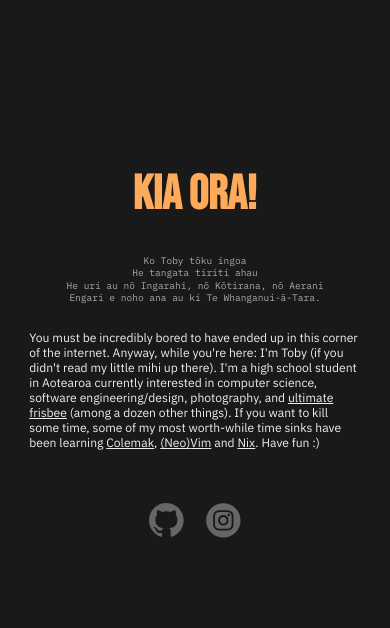
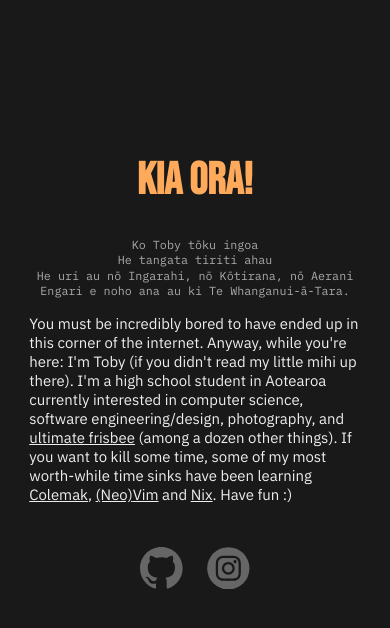
Before and after one commit to tobyck/tobyck.github.io, a Vue app: page / in a window 390 px wide. Shown: the top 628 px of the page. Built offline with nearby package versions, Linux system fonts and the light colour scheme.

Commit message:
Bug fix and minor style adjustments

```diff
--- a/src/App.vue
+++ b/src/App.vue
@@ -37,20 +37,24 @@ import ExternalLinks from "@/components/ExternalLinks.vue"
 	--scale: 1;
 	--title-scale: 1;
 	--height: 90vh;
+	--gap: 30pt;
 }
 
-@media (max-width: 1200px) {
+/* ipads/tablets */
+@media screen and (max-width: 1300px) {
 	:root {
 		--scale: 0.83;
 	}
 }
 
-@media (max-width: 700px) {
+/* phones (except if it's landscape it just completely breaks and i don't care) */
+@media screen and (max-width: 800px) {
 	:root {
 		--bio-width: 85vw;
-		--scale: 0.65;
-		--title-scale: 0.75;
-		--height: 80vh;
+		--scale: 0.8;
+		--title-scale: 0.7;
+		--height: 85vh;
+		--gap: 15pt;
 	}
 }
 
@@ -69,7 +73,7 @@ main {
 	flex-flow: column;
 	align-items: center;
 	justify-content: center;
-	gap: calc(var(--scale) * 30pt);
+	gap: calc(var(--scale) * var(--gap));
 }
 
 a {
--- a/src/components/DynamicTilt.vue
+++ b/src/components/DynamicTilt.vue
@@ -17,7 +17,6 @@ const rotationX = ref(0)
 const rotationY = ref(0)
 
 if (matchMedia("(pointer:fine)").matches)
-	setTimeout(() => {
 	document.addEventListener("mousemove", event => {
 		const boundingRect = element.value.getBoundingClientRect()
 		const centerX = boundingRect.x + boundingRect.width / 2
@@ -26,10 +25,9 @@ if (matchMedia("(pointer:fine)").matches)
 		const offsetY = event.clientY - centerY
 		const maxOffsetX = offsetX < 0 ? centerX : innerWidth - centerX
 		const maxOffsetY = offsetY < 0 ? centerY : innerHeight - centerY
-			rotationX.value = (offsetX / maxOffsetX) * props.maxRotation
-			rotationY.value = -(offsetY / maxOffsetY) * props.maxRotation
+		rotationY.value = (offsetX / maxOffsetX) * props.maxRotation
+		rotationX.value = -(offsetY / maxOffsetY) * props.maxRotation
 	})
-	}, props.activationDelay)
 </script>
 
 <template>
@@ -40,7 +38,6 @@ if (matchMedia("(pointer:fine)").matches)
 
 <style scoped>
 div {
-	transition: none;
-	transform: perspective(600px) rotateY(v-bind(rotationX + "deg")) rotateX(v-bind(rotationY + "deg"));
+	transform: perspective(600px) rotateY(v-bind(rotationY + "deg")) rotateX(v-bind(rotationX + "deg"));
 }
 </style>
--- a/src/components/ExternalLinks.vue
+++ b/src/components/ExternalLinks.vue
@@ -10,7 +10,7 @@
 div {
 	display: flex;
 	flex-flow: row;
-	gap: 22px;
+	gap: calc(var(--scale) * 30px);
 	margin-top: 20pt;
 }
 
--- a/src/components/SlideFadeAnimation.vue
+++ b/src/components/SlideFadeAnimation.vue
@@ -9,7 +9,9 @@ defineProps({
 
 <template>
 	<Transition name="slide-fade" appear class="transition">
-		<slot></slot>
+		<div>
+			<slot></slot>
+		</div>
 	</Transition>
 </template>
 
```
Lines whose indentation alone changed are shown as unchanged.
